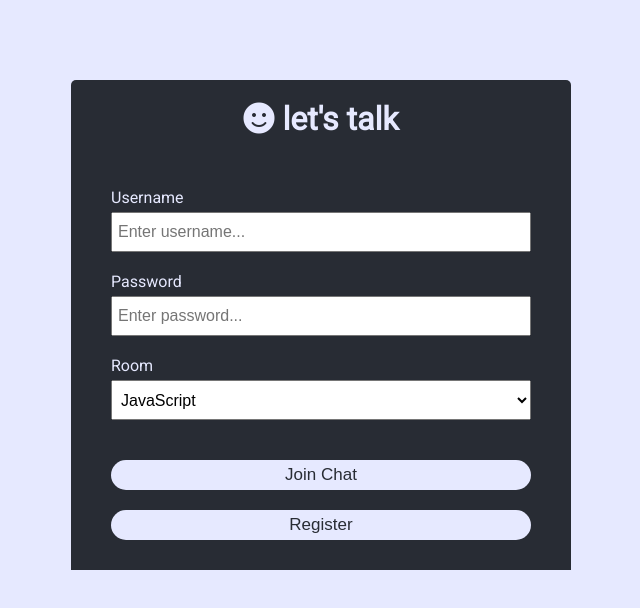
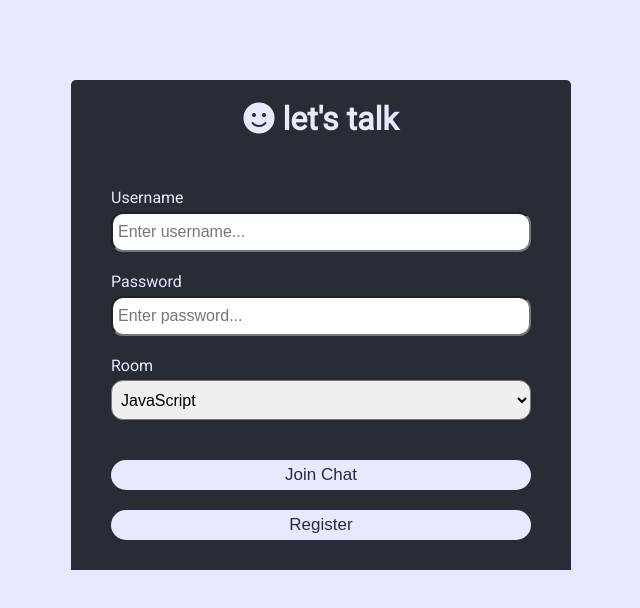
Before and after one commit to Iamsbharti/lets-talk, a React (Create React App) app: page / in a window 1280 px wide. Shown: the top 608 px of the page, without its empty margins (319-959 px from the left). Built offline with nearby package versions, Linux system fonts and the light colour scheme.

Commit message:
added style

```diff
--- a/src/App.css
+++ b/src/App.css
@@ -170,7 +170,10 @@ a {
 .join-main .form-control {
   margin-bottom: 20px;
 }
-
+input,
+select {
+  border-radius: 12px;
+}
 .join-main label {
   display: block;
   margin-bottom: 5px;
```
